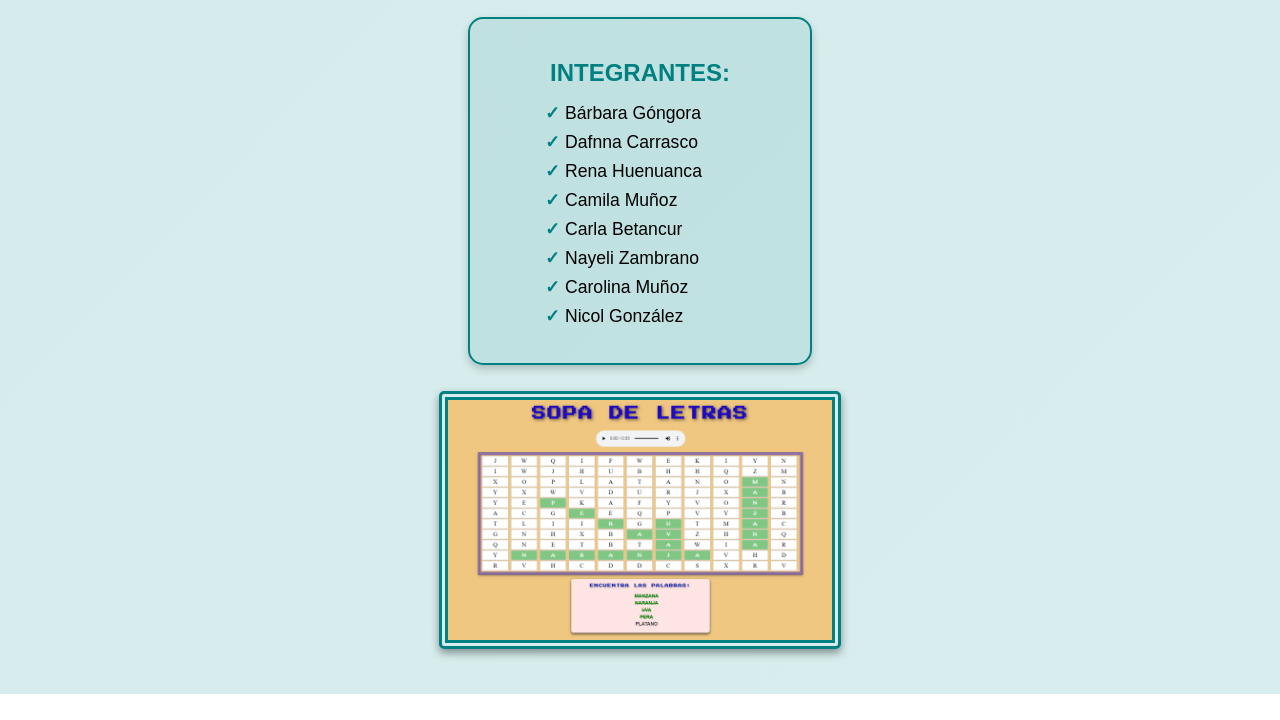
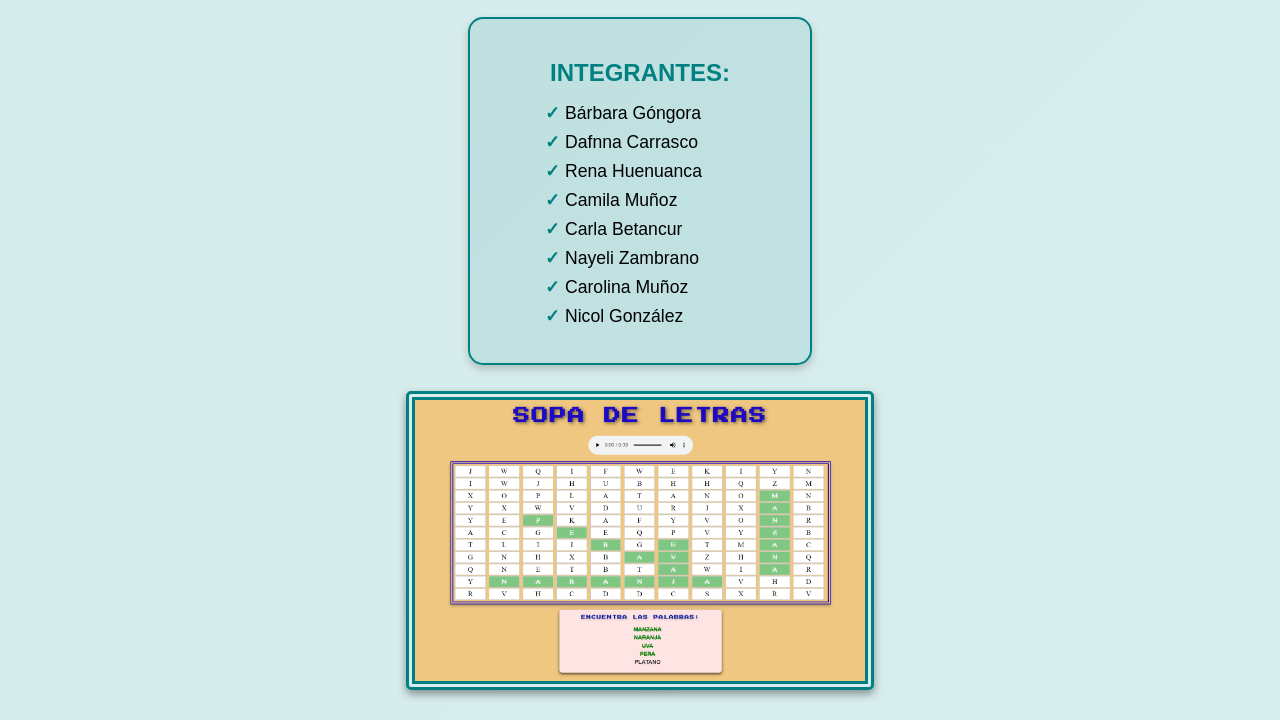
Before and after one commit to InvictuxTKD-code/proyecto_juego_cognitivo, a plain HTML site: page index.html in a window 1280 px wide. Shown: the part 106-826 px from the top of the page. Before the commit the page ends 800 px from the top, so only its background shows below. Drawn offline with Linux system fonts and the light colour scheme.

Commit message:
Add files via upload

```diff
--- a/estilos_index.css
+++ b/estilos_index.css
@@ -70,7 +70,7 @@ h1:hover {
 }
 
 img {
-    width: 30%; /* Mantiene el tamaño original */
+    width: 450px; /* Mantiene el tamaño original */
     border: 9px double teal; /* Borde color teal */
     border-radius: 5px; /* Esquinas redondeadas */
     box-shadow: 0 4px 8px rgba(0, 0, 0, 0.4); /* Sombra suave */
```
